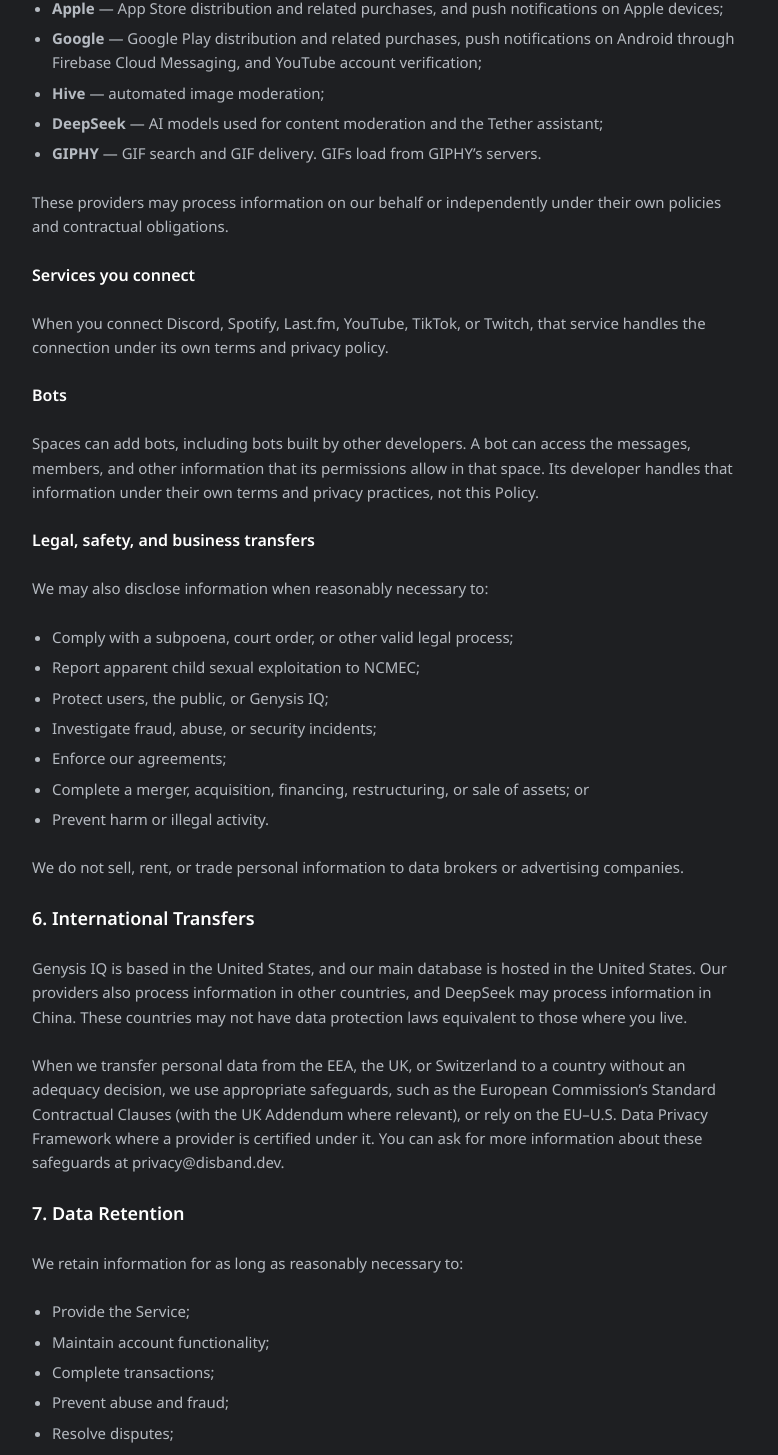
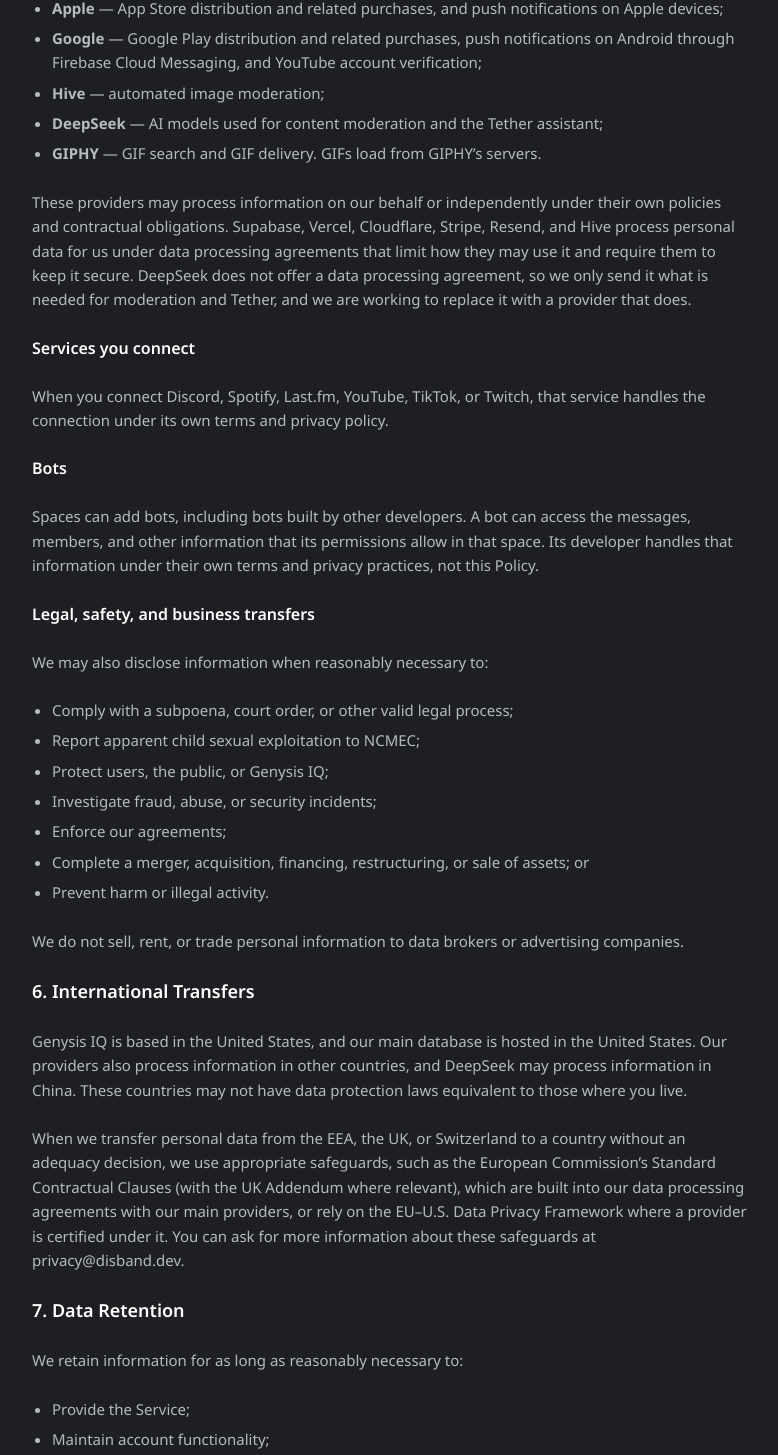
Before and after one commit to polardev-ui/disband-latest, a Next.js app: page /privacy in a window 1280 px wide. Shown: the part 7118-8573 px from the top of the page, without its empty margins (248-1026 px from the left). Built offline with nearby package versions, Linux system fonts and the light colour scheme; no server answers.

Commit message:
docs(privacy): say which providers are under data processing agreements

```diff
--- a/src/app/privacy/page.tsx
+++ b/src/app/privacy/page.tsx
@@ -360,7 +360,11 @@ export default function PrivacyPage() {
           </ul>
           <p>
             These providers may process information on our behalf or independently under their own
-            policies and contractual obligations.
+            policies and contractual obligations. Supabase, Vercel, Cloudflare, Stripe, Resend, and
+            Hive process personal data for us under data processing agreements that limit how they
+            may use it and require them to keep it secure. DeepSeek does not offer a data processing
+            agreement, so we only send it what is needed for moderation and Tether, and we are
+            working to replace it with a provider that does.
           </p>
 
           <h3 className="text-base font-semibold text-white">Services you connect</h3>
@@ -400,8 +404,9 @@ export default function PrivacyPage() {
           <p>
             When we transfer personal data from the EEA, the UK, or Switzerland to a country without an
             adequacy decision, we use appropriate safeguards, such as the European Commission’s
-            Standard Contractual Clauses (with the UK Addendum where relevant), or rely on the EU–U.S.
-            Data Privacy Framework where a provider is certified under it. You can ask for more
+            Standard Contractual Clauses (with the UK Addendum where relevant), which are built into
+            our data processing agreements with our main providers, or rely on the EU–U.S. Data
+            Privacy Framework where a provider is certified under it. You can ask for more
             information about these safeguards at privacy@disband.dev.
           </p>
 
```
